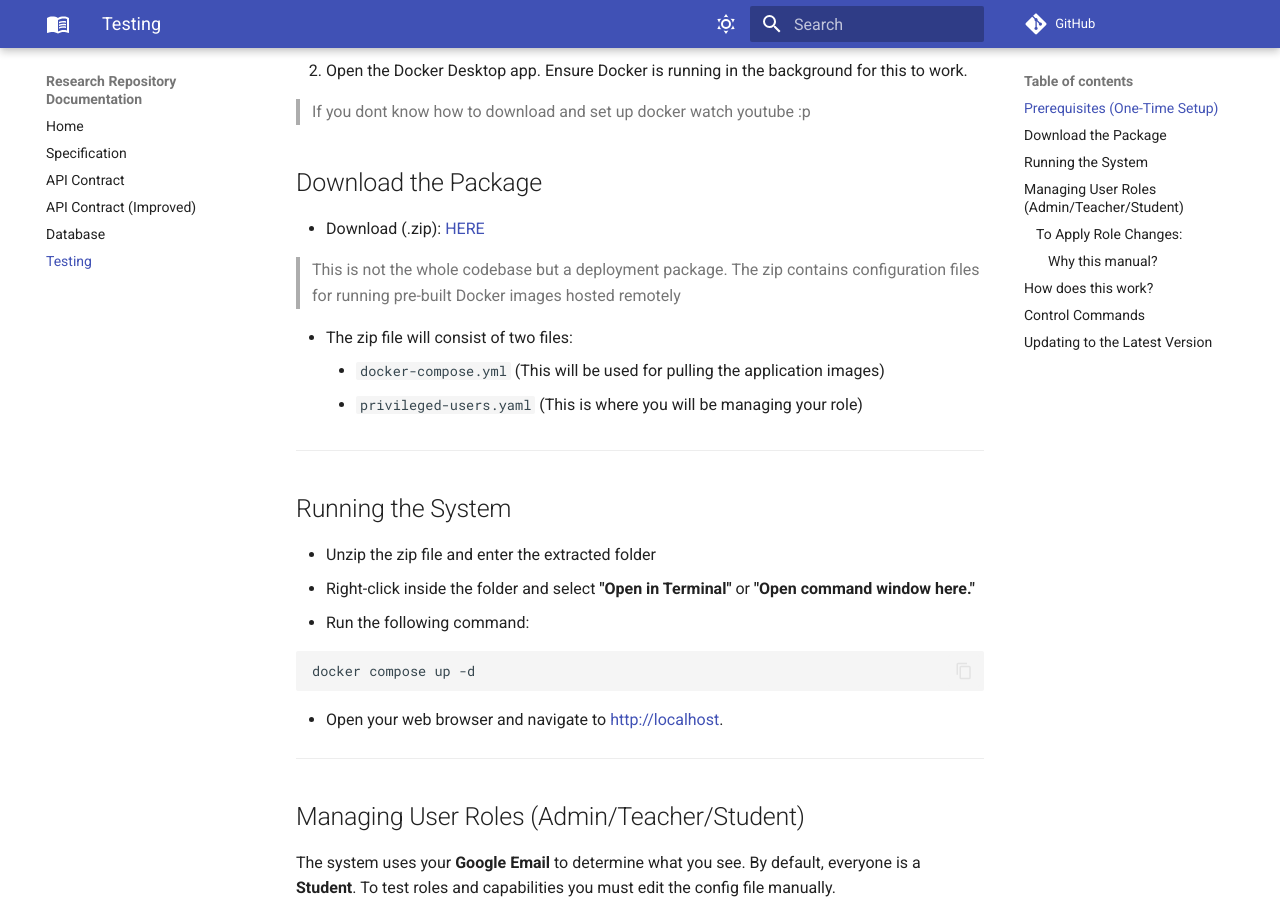
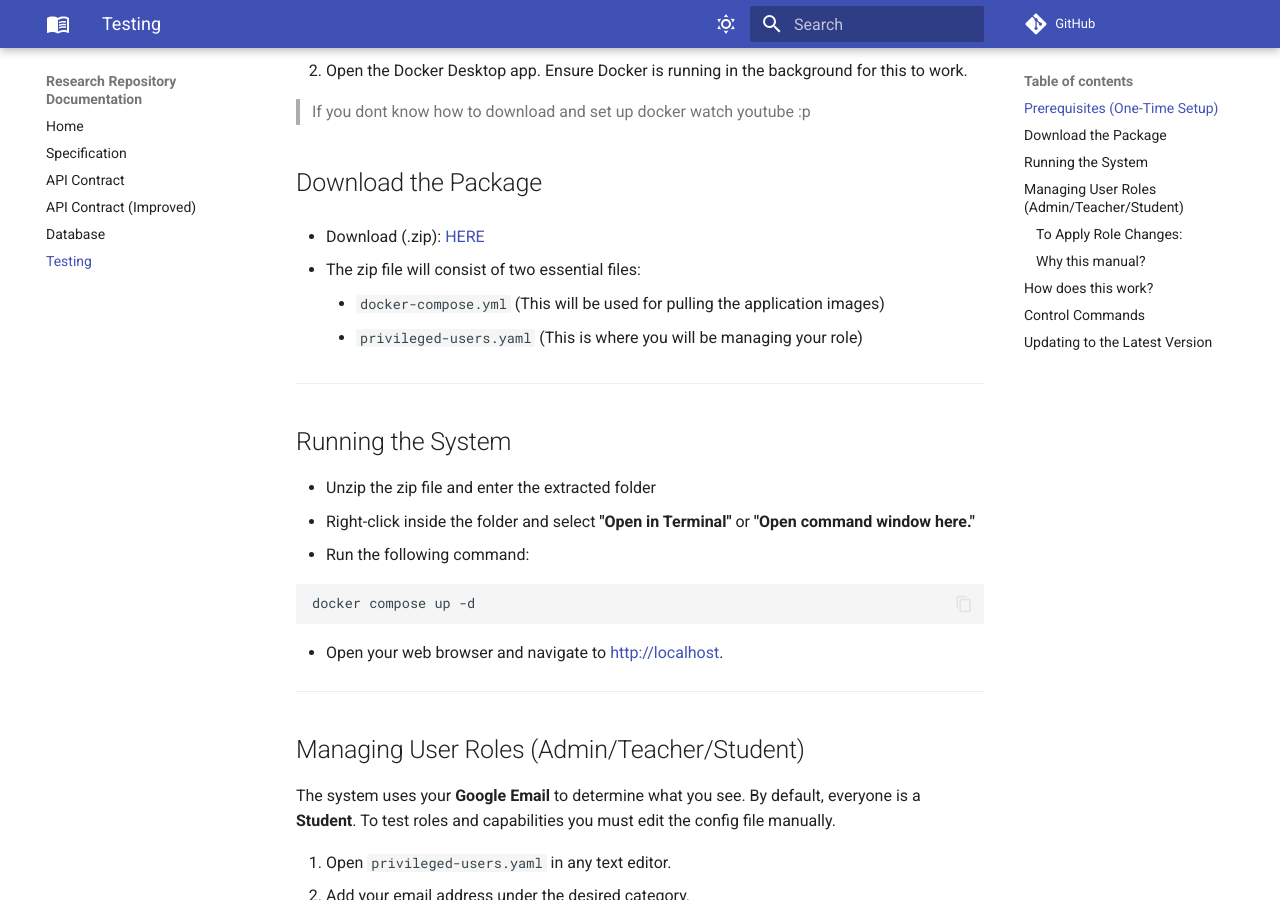
Before and after one commit to r4ppz/research-repo-docs, an MkDocs documentation site: the page built from docs/testing.md, in a window 1280 px wide and 900 px high, scrolled down 365 px. Built offline with MkDocs 1.6.1 and Material for MkDocs 9.7.7, drawn with Linux system fonts in a browser that asks for light colours; comment, search, counter and statistics services are not loaded.

Commit message:
chore: remove redundancy

```diff
--- a/docs/testing.md
+++ b/docs/testing.md
@@ -16,9 +16,7 @@ This containerized setup is provided exclusively for distribution and local test
 
 - Download (.zip): [HERE](https://drive.google.com/file/d/1WIO9DtjvMK68WXbJ3gp3MxgoExX3Gsyp/view?usp=sharing)
 
-> This is not the whole codebase but a deployment package. The zip contains configuration files for running pre-built Docker images hosted remotely
-
-- The zip file will consist of two files:
+- The zip file will consist of two essential files:
     - `docker-compose.yml` (This will be used for pulling the application images)
     - `privileged-users.yaml` (This is where you will be managing your role)
 
@@ -46,7 +44,7 @@ The system uses your **Google Email** to determine what you see. By default, eve
 1. Open `privileged-users.yaml` in any text editor.
 2. Add your email address under the desired category.
 
-### To Apply Role Changes:
+#### To Apply Role Changes:
 
 Whenever you edit `privileged-users.yaml`, you **must restart** the backend to load the new permissions. Run this in your terminal:
 
```
